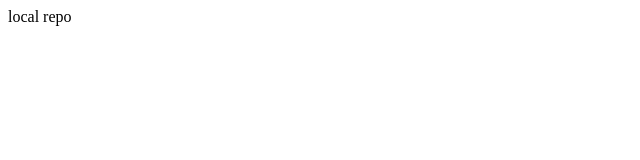
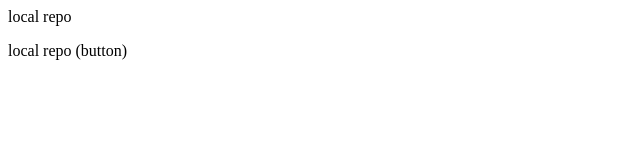
Before and after one commit to sahar33pk/saharalocalRepo, a plain HTML site: page index.html in a window 1280 px wide. Shown: the whole page, without its empty margins (0-640 px from the left). Drawn offline with Linux system fonts and the light colour scheme.

```diff
--- a/index.html
+++ b/index.html
@@ -1 +1,2 @@
 <p>local repo</p>
+<p>local repo (button)</p>
```
